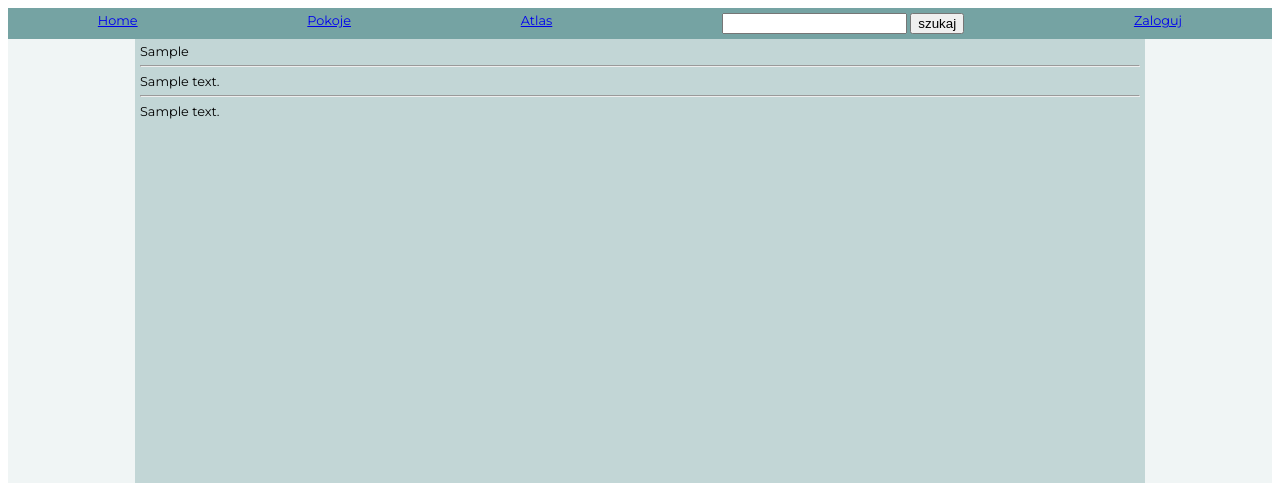
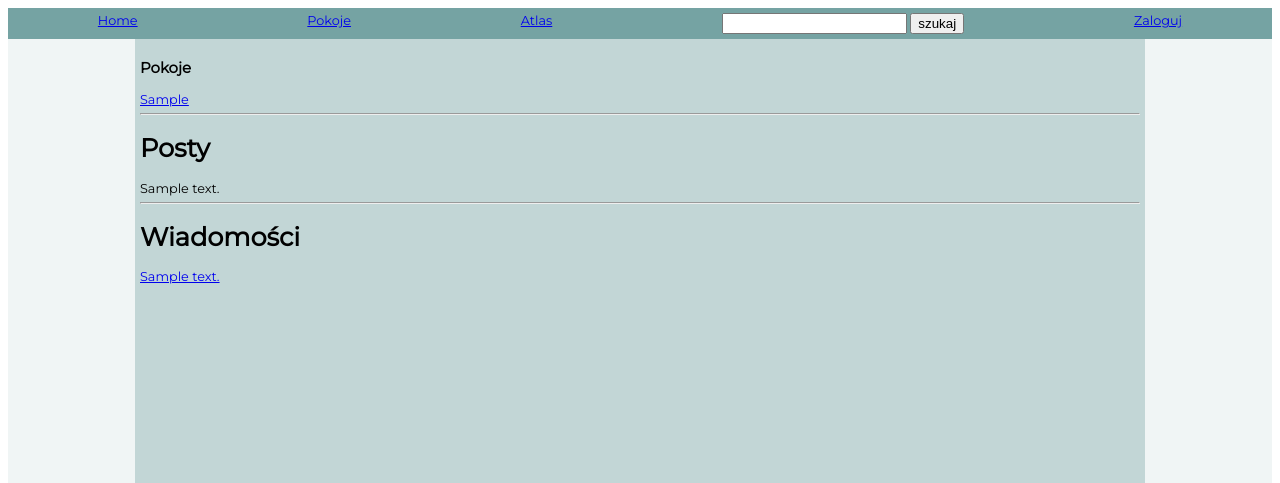
Before and after one commit to Ja-ku-ba/grzybiarze, a Django app: page /wyniki-wyszukiwania in a window 1280 px wide. Shown: the top 483 px of the page. Run offline with Django 4.2, Linux system fonts and the light colour scheme; tables that the repository leaves empty hold one stand-in row (values such as "Sample post").

Commit message:
search with links

```diff
--- a/fungus/templates/fungus/results.html
+++ b/fungus/templates/fungus/results.html
@@ -2,22 +2,25 @@
 {% block content %}
 <div>
     <div>
+        <h3>Pokoje</h3>
         {% for room in rooms %}
-        {{room}}
+        <a href="{% url 'room' room.id %}">{{room}}</a>
         <br>
         {% endfor %}
     </div>
     <hr>
     <div>
+        <h1>Posty</h1>
         {% for post in posts %}
-        {{post}}
+        </a>{{post}}
         <br>
         {% endfor %}
     </div>
     <hr>
     <div>
+        <h1>Wiadomości</h1>
         {% for message in messages %}
-        {{message}}
+        <a href="{% url 'room' message.room.id %}">{{message|truncatechars:50}}</a>
         <br>
         {% endfor %}
     </div>
```
